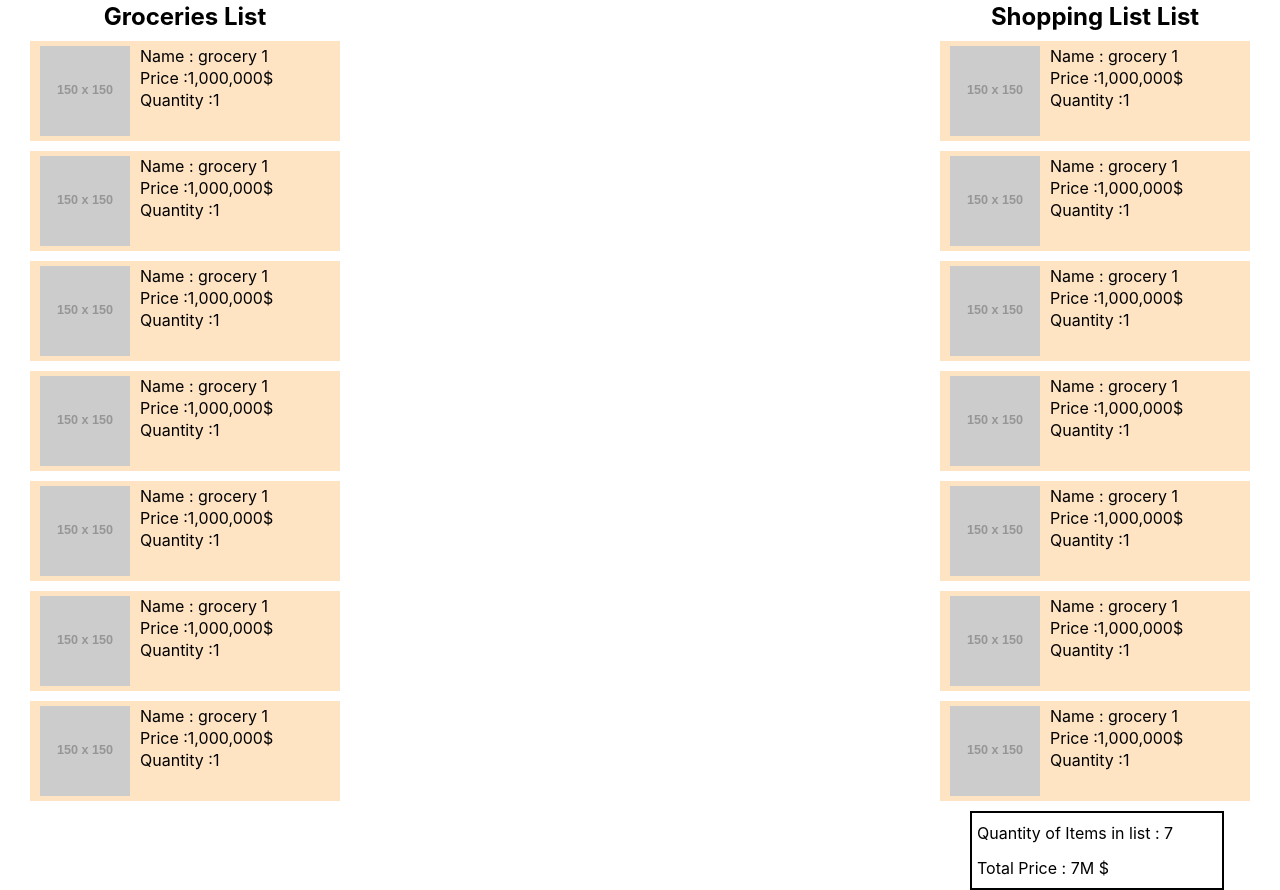
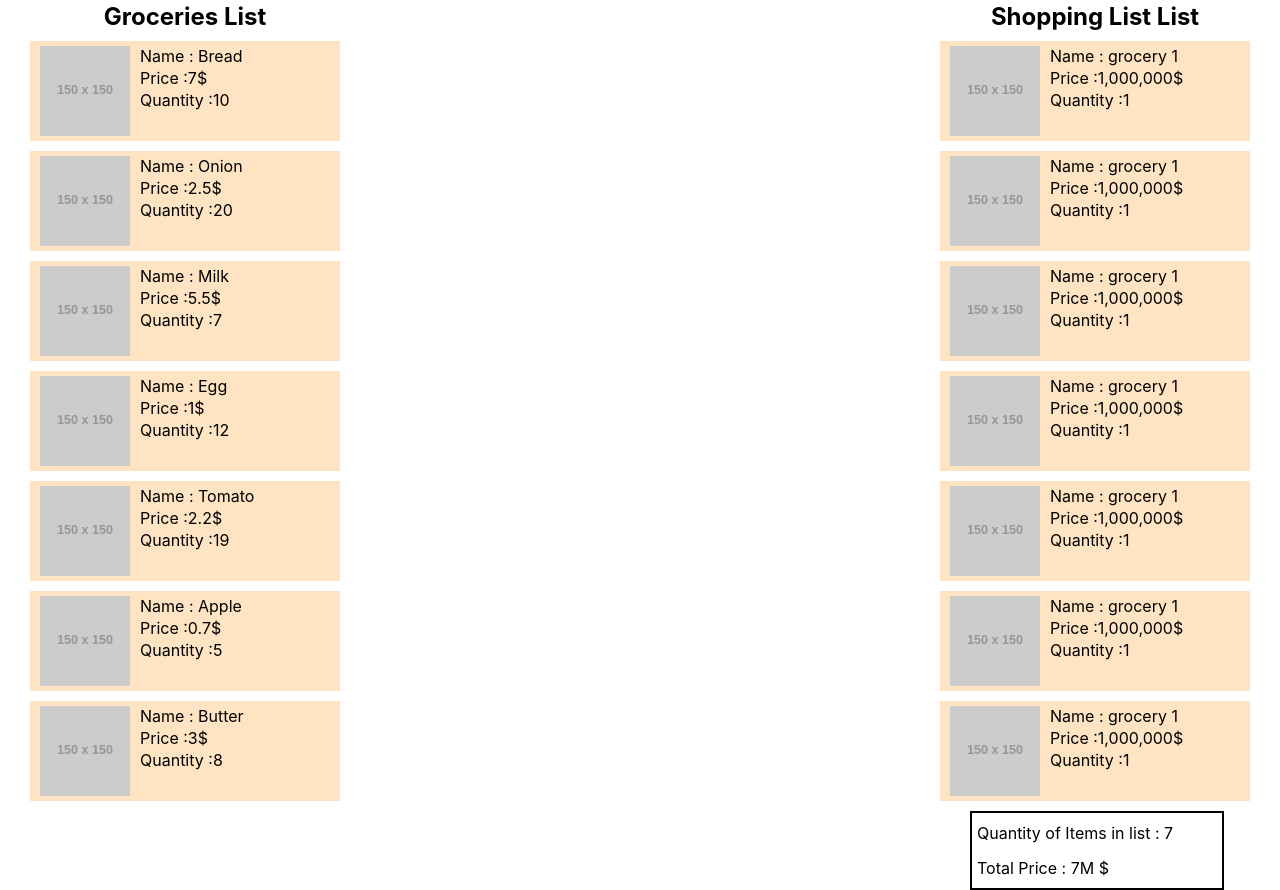
Before and after one commit to KoganLior/ReactGroceriesList, a React (Create React App) app in the folder my-app/: page / in a window 1280 px wide. Built offline with nearby package versions, Linux system fonts and the light colour scheme.

Commit message:
added a products data

```diff
--- a/my-app/public/index.html
+++ b/my-app/public/index.html
@@ -9,12 +9,12 @@
       name="description"
       content="Web site created using create-react-app"
     />
-    <link rel="apple-touch-icon" href="%PUBLIC_URL%/logo192.png" />
+
     <!--
       manifest.json provides metadata used when your web app is installed on a
       user's mobile device or desktop. See https://developers.google.com/web/fundamentals/web-app-manifest/
     -->
-    <link rel="manifest" href="%PUBLIC_URL%/manifest.json" />
+
     <!--
       Notice the use of %PUBLIC_URL% in the tags above.
       It will be replaced with the URL of the `public` folder during the build.
--- a/my-app/src/App.js
+++ b/my-app/src/App.js
@@ -3,18 +3,17 @@ import Grocery from "./Grocery";
 import "./grocery.css";
 import OrderSummary from "./orderSummary";
 import "./orderSummary.css"
+import productsData from "./productsData.js";
 function App() {
   return (
     <div className="App">
       <div className="groceriesList">
         <h2 className="listTitle">Groceries List</h2>
-        <Grocery name="grocery 1" price="1,000,000$" quantity="1"></Grocery>
-        <Grocery name="grocery 1" price="1,000,000$" quantity="1"></Grocery>
-        <Grocery name="grocery 1" price="1,000,000$" quantity="1"></Grocery>
-        <Grocery name="grocery 1" price="1,000,000$" quantity="1"></Grocery>
-        <Grocery name="grocery 1" price="1,000,000$" quantity="1"></Grocery>
-        <Grocery name="grocery 1" price="1,000,000$" quantity="1"></Grocery>
-        <Grocery name="grocery 1" price="1,000,000$" quantity="1"></Grocery>
+        {productsData.map(product => <Grocery
+        key={product.name}
+        name={product.name}
+        price={`${product.price}$`}
+        quantity={product.quantity}></Grocery>)}
       </div>
 
       <div className="shoppingList">
--- /dev/null
+++ b/my-app/src/productsData.js
@@ -0,0 +1,11 @@
+const productsData = [
+  { name: "Bread", price: 7, quantity: 10 },
+  { name: "Onion", price: 2.5, quantity: 20 },
+  { name: "Milk", price: 5.5, quantity: 7 },
+  { name: "Egg", price: 1, quantity: 12 },
+  { name: "Tomato", price: 2.2, quantity: 19 },
+  { name: "Apple", price: 0.7, quantity:  5 },
+  { name: "Butter", price: 3, quantity:   8 },
+];
+
+ export default productsData
```
Also changed, not shown: my-app/public/manifest.json.
